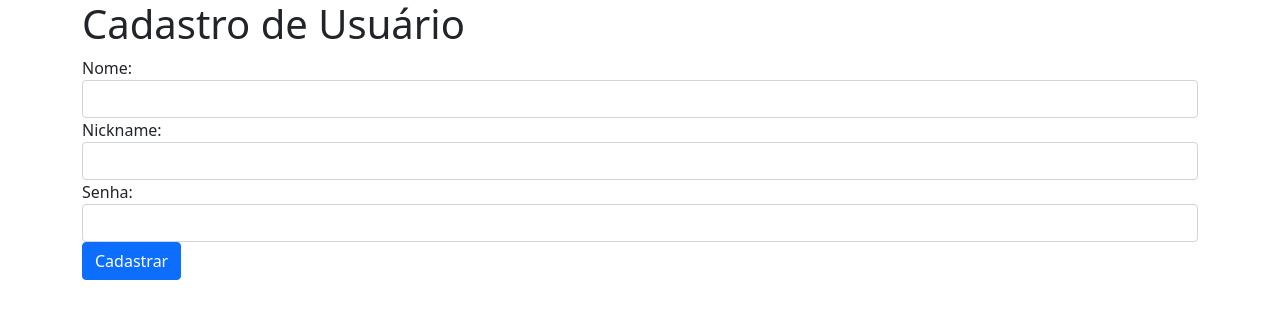
After one commit to leocalheiros/jogoteca, a Flask app: page /cadastrar-usuario in a window 1280 px wide. The commit adds this page. Shown: the top 319 px of the page. Run offline with Flask 3, Linux system fonts and the light colour scheme; some libraries are stand-ins or nearby versions.

Commit message:
novas funções implementadas: cadastro de usuário, verificação de login e botões de navegação na lista

```diff
--- a/routes.py
+++ b/routes.py
@@ -35,8 +35,8 @@ def criar():
 
 @app.route('/editar/<int:id>')   #colocamos o id <id> aqui entre chaves pra ele reconhecer na url
 def editar(id):    #instanciamos o id aqui também
-    if 'usuario_logado' not in session or session['usuario_logado'] == None:   #verificar se tem algum usuario logado, se não tiver vai pro login
-        return redirect(url_for('login', proxima=url_for('editar')))   #se o usuario tentar acessar a novo sem autenticar, ele vai criar um parametro de proxima página e dps q o usuario logar vai pro novo
+    if 'usuario_logado' not in session or session['usuario_logado'] is None:   #verificar se tem algum usuario logado, se não tiver vai pro login
+        return redirect(url_for('login'))   #se o usuario tentar acessar a novo sem autenticar, ele vai criar um parametro de proxima página e dps q o usuario logar vai pro novo
 
     jogo = Jogo.query.filter_by(id=id).first()   #buscar o jogo pelo id instanciado
 
@@ -56,7 +56,7 @@ def atualizar():
 
 @app.route('/deletar/<int:id>')
 def deletar(id):
-    if 'usuario_logado' not in session or session['usuario_logado'] == None:   #verificar se tem algum usuario logado, se não tiver vai pro login
+    if 'usuario_logado' not in session or session['usuario_logado'] is None:   #verificar se tem algum usuario logado, se não tiver vai pro login
         return redirect(url_for('login'))   #se o usuario tentar acessar a novo sem autenticar, ele vai criar um parametro de proxima página e dps q o usuario logar vai pro novo
 
     Jogo.query.filter_by(id=id).delete()
@@ -86,6 +86,27 @@ def autenticar():
         flash('Usuário não logado!')
         return redirect(url_for('login')) #coloca a função que instancia a página
 
+@app.route('/cadastrar-usuario', methods=['GET', 'POST'])
+def cadastro():
+    if 'usuario_logado' in session and session['usuario_logado'] is not None:  # Verifica se o usuário já está logado
+        flash('Você já está logado, por isso não é possível acessar o cadastro.')
+        return redirect(url_for('index'))
+
+    if request.method == 'POST':
+        nome = request.form['nome']
+        nickname = request.form['nickname']
+        senha = request.form['senha']
+
+        novo_usuario = Usuario(nome=nome, nickname=nickname, senha=senha)
+        db.session.add(novo_usuario)
+        db.session.commit()
+
+        flash('Usuário cadastrado com sucesso!')
+        return redirect(url_for('login'))
+
+    return render_template('cadastro.html', titulo='Cadastro de Usuário')
+
+
 @app.route('/logout')
 def logout():
     session['usuario_logado'] = None
--- /dev/null
+++ b/templates/cadastro.html
@@ -0,0 +1,18 @@
+{% extends "template.html" %}
+{% block conteudo %}
+  <form action="{{ url_for('cadastro') }}" method="post">
+    <div class="form-group">
+      <label for="nome">Nome:</label>
+      <input type="text" id="nome" name="nome" class="form-control" required>
+    </div>
+    <div class="form-group">
+      <label for="nickname">Nickname:</label>
+      <input type="text" id="nickname" name="nickname" class="form-control" required>
+    </div>
+    <div class="form-group">
+      <label for="senha">Senha:</label>
+      <input type="password" id="senha" name="senha" class="form-control" required>
+    </div>
+    <button type="submit" class="btn btn-primary">Cadastrar</button>
+  </form>
+{% endblock %}
--- a/templates/editar.html
+++ b/templates/editar.html
@@ -5,15 +5,15 @@
           <input type="hidden" name="id" value="{{ jogo.id }}">
           <div class="form-group">
             <label for="nome">Nome</label>
-            <input type="text" id="nome" name="nome" class="form-control" value="{{ jogo.nome }}">  <!-- vai puxar o nome do banco de dados!-->
+            <input type="text" id="nome" name="nome" class="form-control" value="{{ jogo.nome }}" required>  <!-- vai puxar o nome do banco de dados!-->
           </div>
           <div class="form-group">
             <label for="categoria">Categoria</label>
-            <input type="text" id="categoria" name="categoria" class="form-control" value="{{ jogo.categoria }}">
+            <input type="text" id="categoria" name="categoria" class="form-control" value="{{ jogo.categoria }}" required>
           </div>
           <div class="form-group">
             <label for="console">Console</label>
-            <input type="text" id="console" name="console" class="form-control" value="{{ jogo.console }}">
+            <input type="text" id="console" name="console" class="form-control" value="{{ jogo.console }}" required>
           </div>
           <button type="submit" class="btn btn-primary btn-salvar">Salvar</button>
         </fieldset>
```
Also changed, not shown: templates/lista.html (+10 -1 lines).
